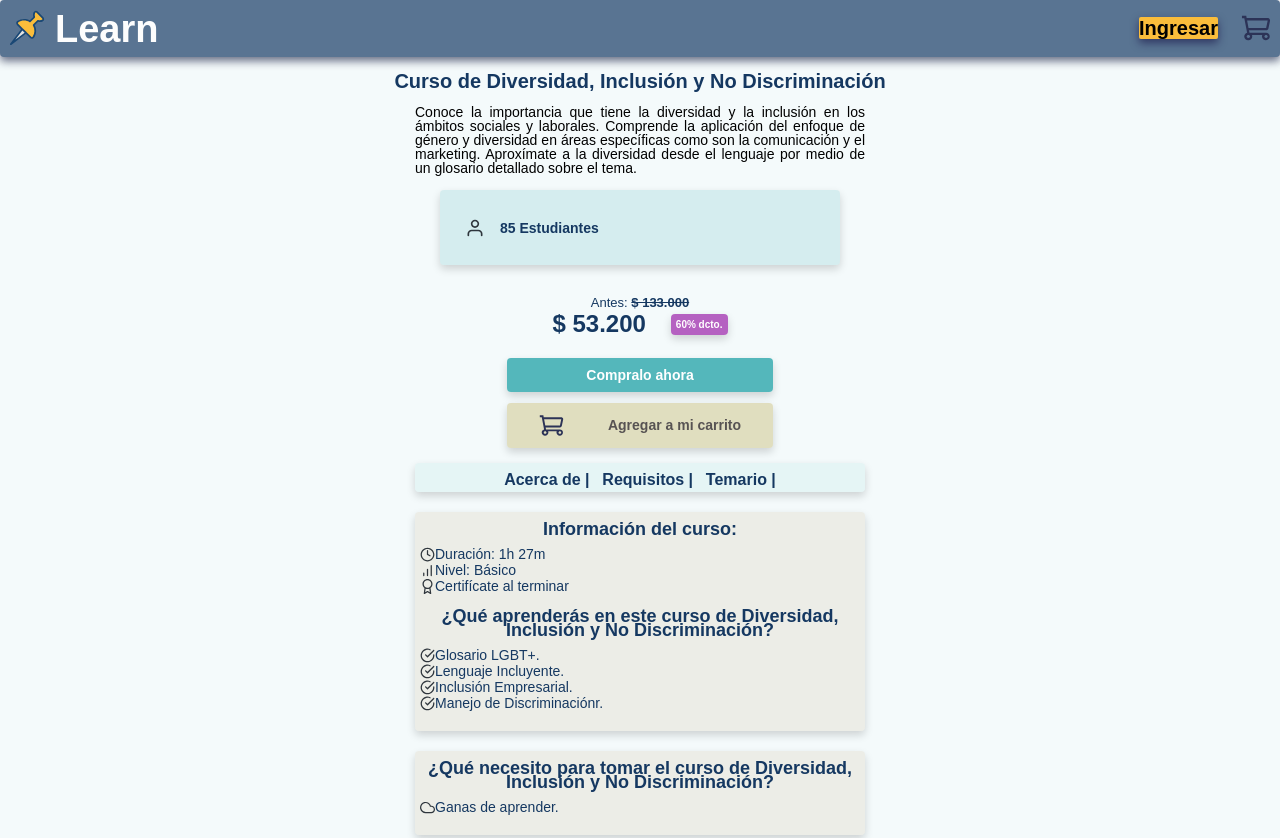
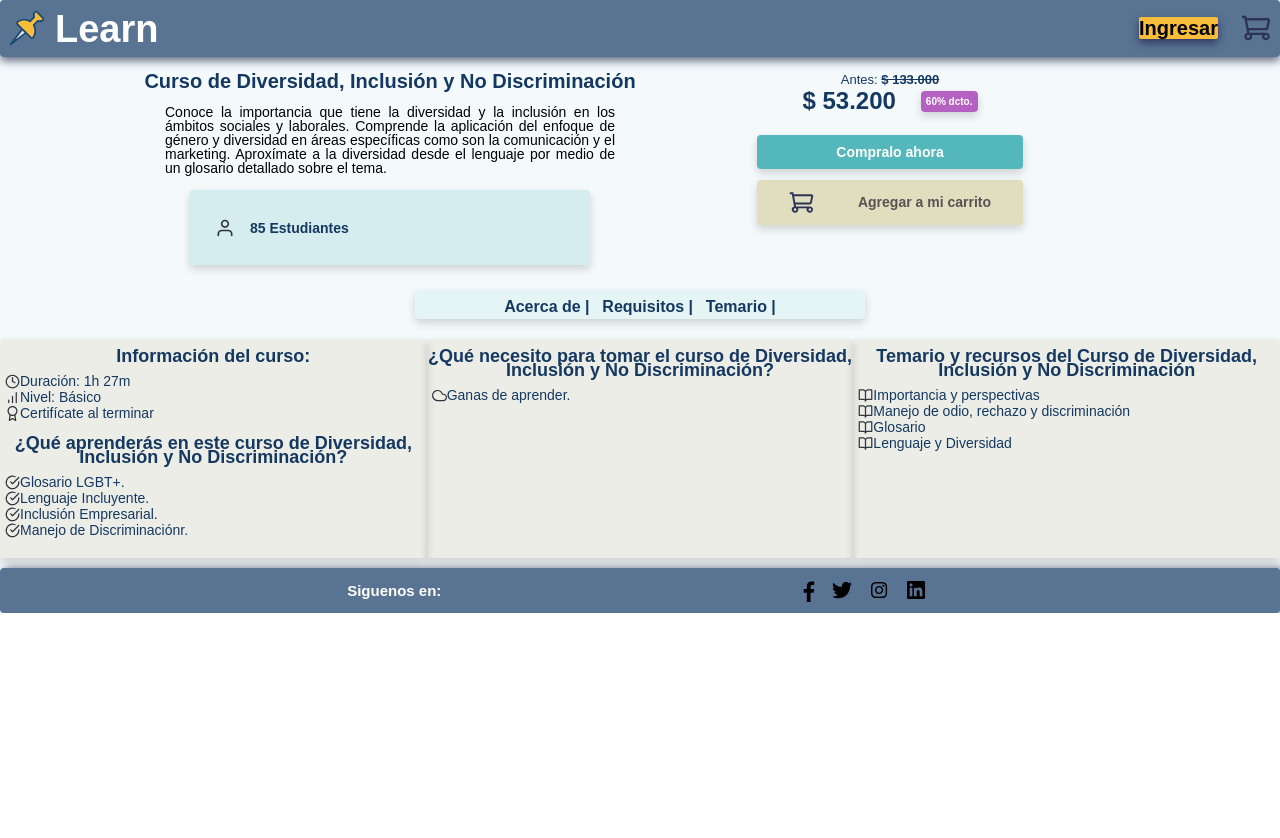
Before and after one commit to JenniferAS26/JenniferAS26.github.io, a plain HTML site: page couchCourse.html in a window 1280 px wide. Shown: the top 838 px of the page. After the commit the page ends 800 px from the top, so only its background shows below. Drawn offline with Linux system fonts and the light colour scheme.

```diff
--- a/couchCourse.html
+++ b/couchCourse.html
@@ -6,6 +6,8 @@
     <meta name="viewport" content="width=device-width, initial-scale=1.0">
     <title>Curso de Diversidad</title>
     <link rel="stylesheet" href="./css/styleCourses.css">
+    <link rel="stylesheet" href="./css/tablet.css" media="(min-width: 930px)">
+</head>
 </head>
 <body>
     <header>
@@ -56,7 +58,9 @@
 
     </header>
 
-    <main>
+    <main class="main-courses">
+        <div class="courses-info">
+            <div class="courses-info--left">
                 <section class="main-description-course">
                     <h1 class="description-course--title">Curso de Diversidad, Inclusión y No Discriminación</h1>
                     <p class="description-course--body">Conoce la importancia que tiene la diversidad y la inclusión en los ámbitos sociales y laborales. Comprende la aplicación del enfoque de género y diversidad en áreas específicas como son la comunicación y el marketing. Aproxímate a la diversidad desde el lenguaje por medio de un glosario detallado sobre el tema.</p>
@@ -68,7 +72,9 @@
                         <p class="student-detail--p">85 Estudiantes</p>
                     </article>
                 </section>
+            </div>
 
+            <div class="courses-info--right">
                 <section class="main-prices-detail">
                     <article class="price-detail--before">
                         <p class="price-detail--before-p">Antes: <b>$ 133.000</b></p>
@@ -86,6 +92,8 @@
                         <a class="shopping-option-add--a" href="./cart.html">Agregar a mi carrito</a>
                     </div>
                 </section>
+            </div>
+        </div>
 
         <section class="main-nav-information">
             <nav>
@@ -97,6 +105,7 @@
             </nav>
         </section>
 
+        <div class="container-info-req-tem">
             <section id="about" class="main-about">
                 <h3 class="main-about-info--title">Información del curso:</h3>
                 <div class="main-about-info">
@@ -180,6 +189,8 @@
                     </ul>
                 </div>
             </section>
+        </div>
+
 
     </main>
 
```
Lines whose indentation alone changed are shown as unchanged.
